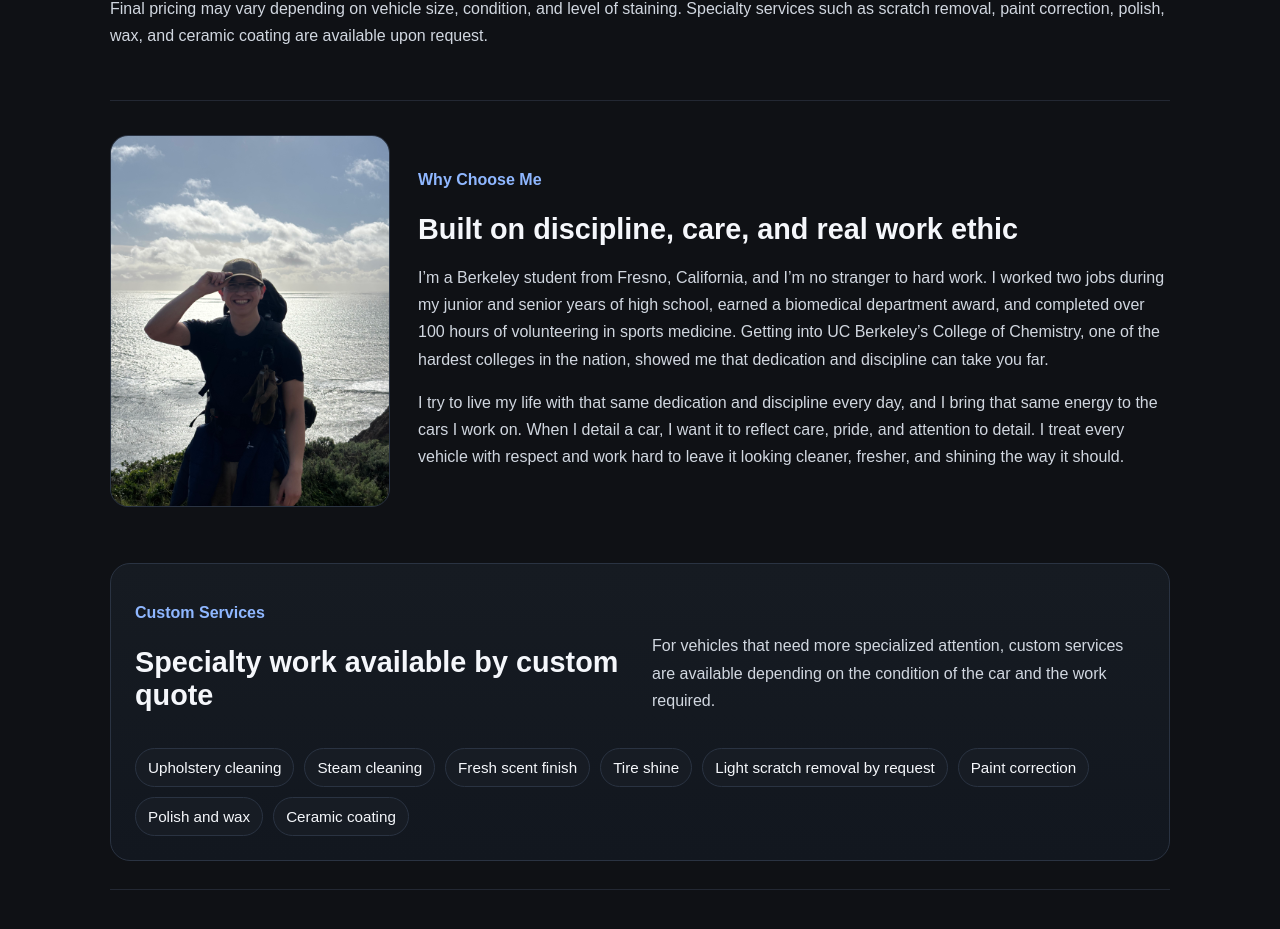
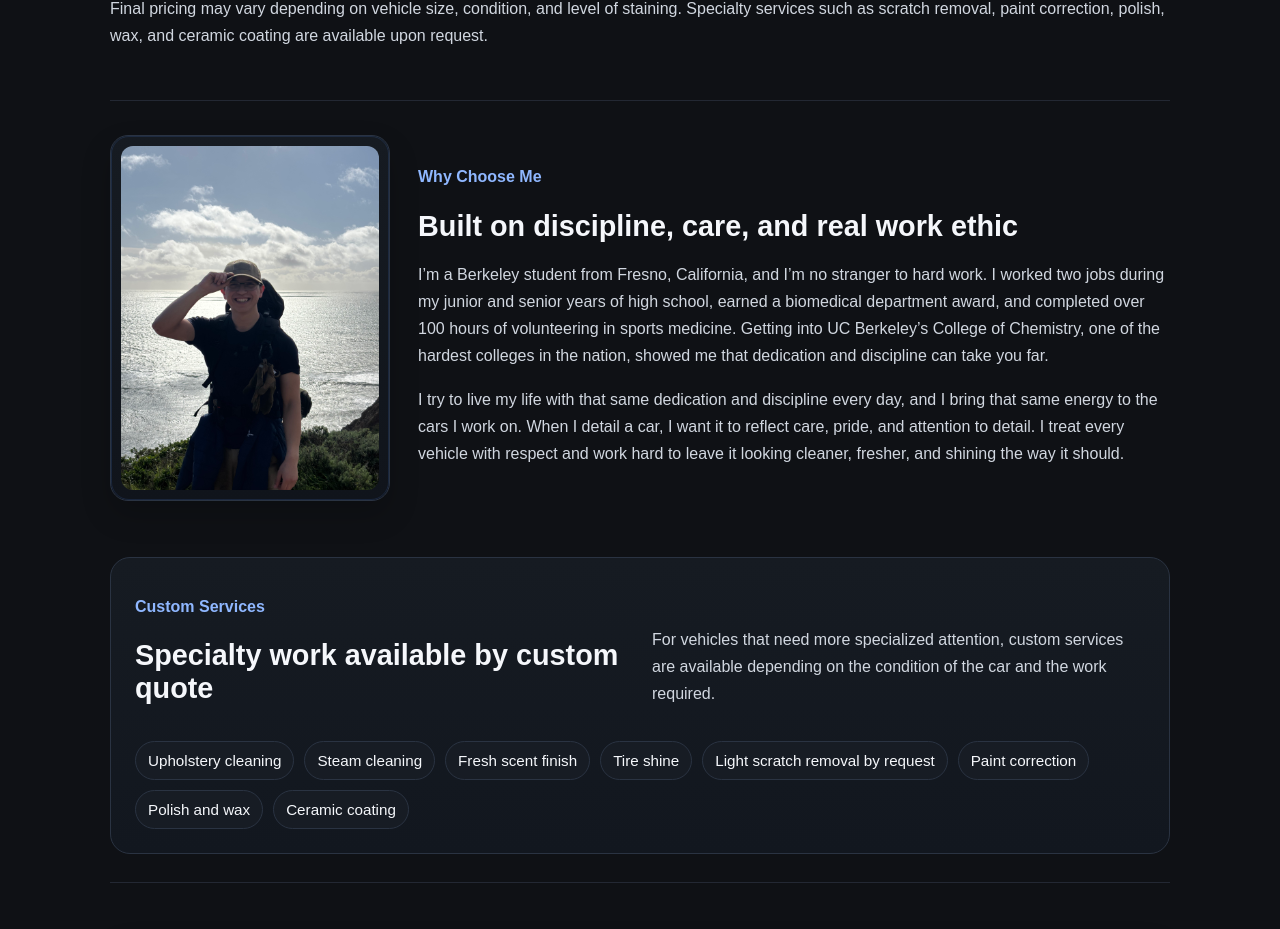
Before and after one commit to Cristiangonzalez205-ai/Cristian-detailing-site, a Next.js app: page / in a window 1280 px wide. Shown: the part 2319-3248 px from the top of the page. Built offline with nearby package versions, Linux system fonts and the light colour scheme.

Commit message:
Refine owner photo treatment in Why Choose Me section

```diff
--- a/app/globals.css
+++ b/app/globals.css
@@ -1324,3 +1324,37 @@ h2 {
     margin-top: 16px;
   }
 }
+.owner-frame {
+  display: flex;
+  justify-content: center;
+}
+
+.owner-placeholder-premium {
+  position: relative;
+  padding: 10px;
+  background: linear-gradient(180deg, #161b22 0%, #10141b 100%);
+  box-shadow: 0 14px 30px rgba(0, 0, 0, 0.18);
+}
+
+.owner-placeholder-premium::before {
+  content: '';
+  position: absolute;
+  inset: 0;
+  border-radius: 18px;
+  border: 1px solid rgba(79, 140, 255, 0.14);
+  pointer-events: none;
+}
+
+.owner-placeholder-premium .owner-placeholder-image {
+  border-radius: 12px;
+}
+
+@media (max-width: 800px) {
+  .owner-frame {
+    justify-content: center;
+  }
+
+  .owner-placeholder-premium {
+    padding: 8px;
+  }
+}
--- a/app/page.js
+++ b/app/page.js
@@ -146,12 +146,14 @@ export default function HomePage() {
 
       <section className="section section-divider why-choose-section">
         <div className="why-choose-me">
-          <div className="owner-placeholder">
-            <img
-              src="/cars/owner-photo.jpeg"
-              alt={`${siteConfig.brandName} owner`}
-              className="owner-placeholder-image"
-            />
+                    <div className="owner-frame">
+            <div className="owner-placeholder owner-placeholder-premium">
+              <img
+                src="/cars/owner-photo.jpeg"
+                alt={`${siteConfig.brandName} owner`}
+                className="owner-placeholder-image"
+              />
+            </div>
           </div>
 
           <div className="why-choose-copy">
```
